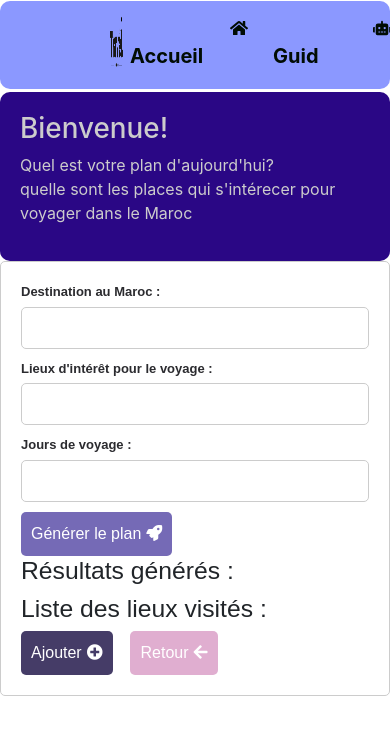
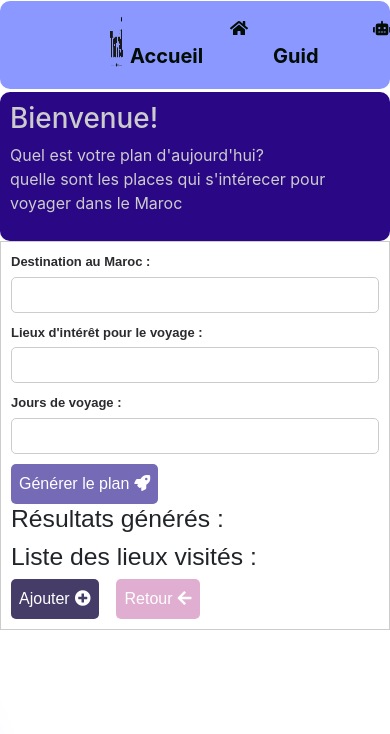
Before and after one commit to khadija-mnjm/TravelMorocco, a React (Create React App) app: page /plan in a window 390 px wide. Shown: the top 734 px of the page. Built offline with nearby package versions, Linux system fonts and the light colour scheme.

Commit message:
Initial commit

```diff
--- a/src/header.css
+++ b/src/header.css
@@ -3,8 +3,9 @@
   width: 13%;
   height: 100%;
 }
+
 nav {
-  background-color: #8b98ff; /* Updated background color */
+  background-color: #8b98ff;
   padding: 10px;
   display: flex;
   justify-content: space-between;
@@ -17,7 +18,7 @@ nav {
 ul {
   list-style-type: none;
   display: flex;
-  margin: 0; /* Remove default margin */
+  margin: 0;
 }
 
 li {
@@ -26,25 +27,67 @@ li {
 
 a {
   text-decoration: none;
-  color: #ecf0f1; /* Updated text color */
-  font-weight: bold; /* Make the text bold */
-  transition: color 0.3s ease; /* Smooth color transition */
+  color: #ecf0f1;
+  font-weight: bold;
+  transition: color 0.3s ease;
 }
 
 a:hover {
-  color: #3498db; /* Change color on hover */
+  color: #3498db;
 }
 
 button {
-  background-color: #3498db; /* Updated button background color */
-  color: #ffffff; /* Set text color to white */
+  background-color: #3498db;
+  color: #ffffff;
   border: none;
   border-radius: 5px;
   padding: 8px 15px;
   cursor: pointer;
-  transition: background-color 0.3s ease; /* Smooth background color transition */
+  transition: background-color 0.3s ease;
 }
 
 button:hover {
-  background-color: #2980b9; /* Change background color on hover */
+  background-color: #2980b9;
 }
+
+/* Styles for the mobile navigation */
+.mobile-nav {
+  display: none;
+  flex-direction: column;
+  position: absolute;
+  top: 60px; /* Adjust according to your header height */
+  right: 10px;
+  background-color: #8b98ff;
+  border-radius: 10px;
+  padding: 10px;
+  z-index: 1000;
+}
+
+.mobile-nav a {
+  color: #ecf0f1;
+  margin: 5px 0;
+}
+
+.mobile-nav a:hover {
+  color: #3498db;
+}
+
+.mobile-menu-icon {
+  display: none;
+  cursor: pointer;
+}
+
+/* Media query for mobile responsiveness */
+@media only screen and (max-width: 767px) {
+  ul {
+    display: none;
+  }
+
+  .mobile-menu-icon {
+    display: block;
+  }
+
+  .mobile-nav {
+    display: flex;
+  }
+}
--- a/src/plan.css
+++ b/src/plan.css
@@ -1,4 +1,8 @@
 /* Add your other global styles or reset styles if needed */
+
+body {
+  background: url('image/page2.png') center center no-repeat;
+}
 
 .App {
   font-family: 'Arial', sans-serif;
@@ -9,10 +13,7 @@
   border-radius: 5px;
   background-color: rgb(255, 255, 255);
 }
-body{
-  background: url('image/page2.png') center center no-repeat;
 
-}
 .welcome {
   text-align: center;
   margin-bottom: 20px;
@@ -71,7 +72,6 @@ button.delete-place::before {
 }
 
 .app2 {
-
   background-size: cover;
   background-color: rgb(42, 7, 133);
   color: #ccc;
@@ -80,3 +80,54 @@ button.delete-place::before {
   margin: 0 auto;
   padding: 20px;
 }
+
+/* Media query for mobile responsiveness */
+@media only screen and (max-width: 767px) {
+  .App,
+  .app2 {
+    max-width: 100%;
+    padding: 10px;
+    border-radius: 0;
+  }
+
+  .welcome {
+    font-size: 1.5em;
+  }
+
+  .container {
+    margin: 10px 0;
+  }
+
+  input {
+    padding: 5px;
+  }
+
+  button {
+    padding: 8px;
+  }
+
+  ul {
+    padding-left: 10px;
+  }
+
+  li {
+    margin-bottom: 5px;
+  }
+
+  /* Styles spécifiques aux boutons avec des icônes FontAwesome */
+  button.add-to-list::before,
+  button.delete-place::before {
+    margin-right: 2px;
+  }
+
+  /* Styles spécifiques pour .app2 sur les téléphones mobiles */
+  .app2 {
+    background-size: cover;
+    background-color: rgb(42, 7, 133);
+    color: #ccc;
+    border-radius: 10px;
+    max-width: 100%;
+    margin: 0 auto;
+    padding: 10px;
+  }
+}
```
